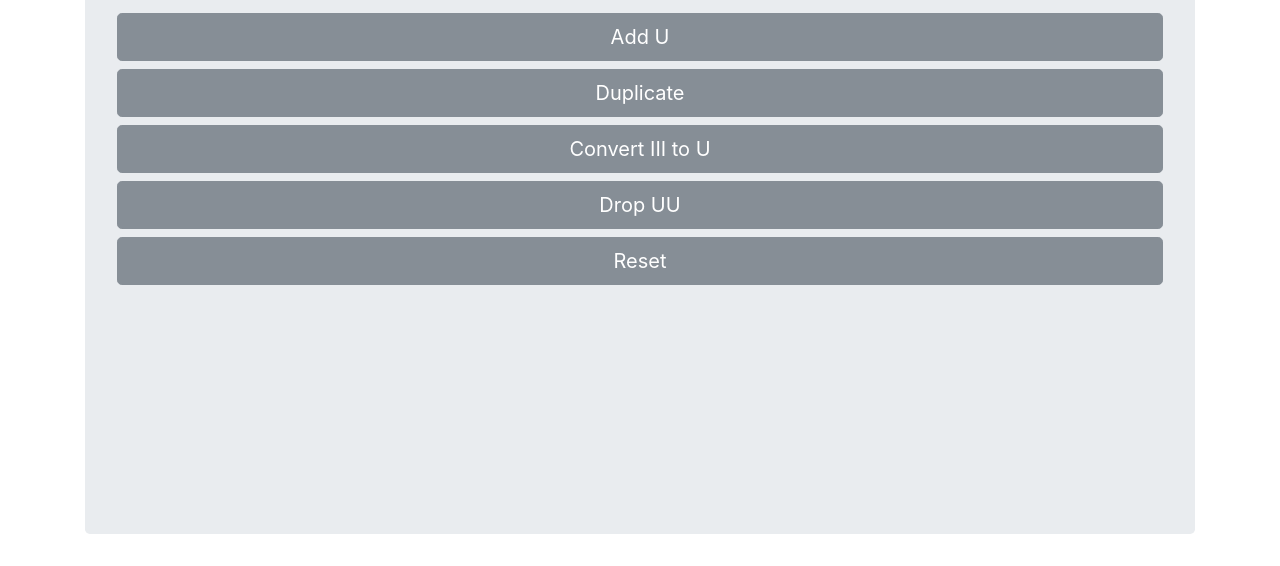
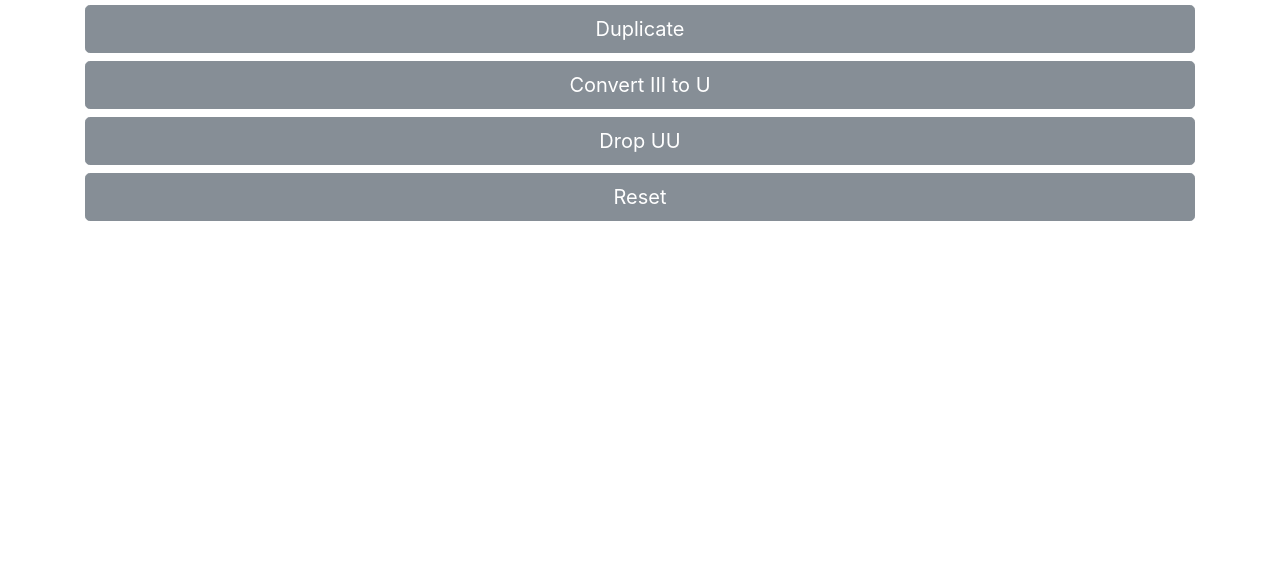
Before and after one commit to tuomas56/tuomas56.github.io, a plain HTML site: page mu.html in a window 1280 px wide. Shown: the part 234-800 px from the top of the page. Drawn offline with nearby package versions, Linux system fonts and the light colour scheme.

Commit message:
Update mu.html

```diff
--- a/mu.html
+++ b/mu.html
@@ -9,7 +9,6 @@
     <br/>
     <br/>
     <div class="container">
-        <div class="jumbotron" style="height: 90vh">
             <h1 class="display-3" style="text-align:center" id="result">MI</h1>
             <hr class="my-4">
             <button class="btn btn-block btn-lg btn-secondary" id="add">Add U</button>
@@ -17,7 +16,6 @@
             <button class="btn btn-block btn-lg btn-secondary" id="convert">Convert III to U</button>
             <button class="btn btn-block btn-lg btn-secondary" id="drop">Drop UU</button>
             <button class="btn btn-block btn-lg btn-secondary" id="reset">Reset</button>
-        </div>
     </div>
 
     <script>
```
